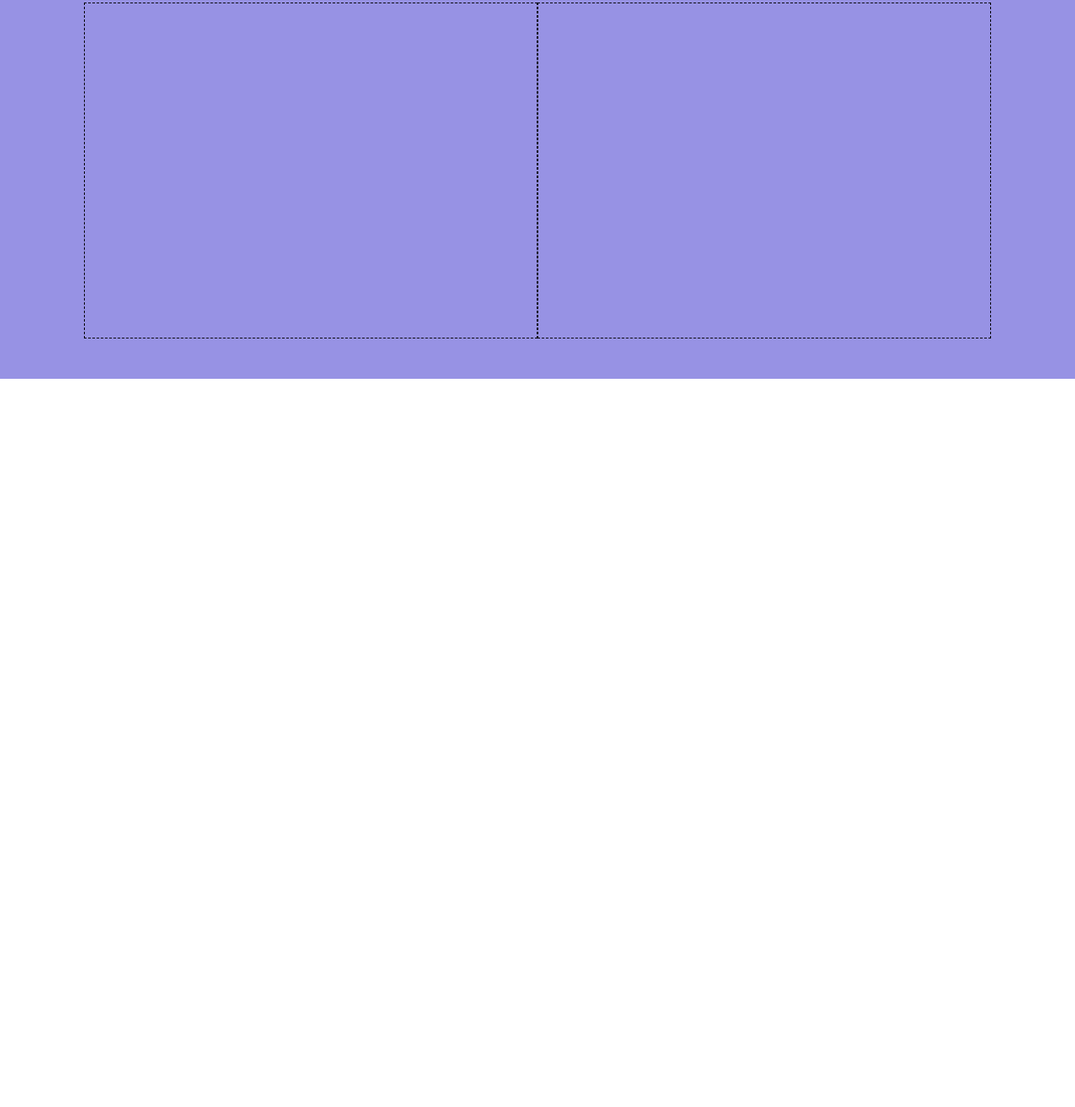
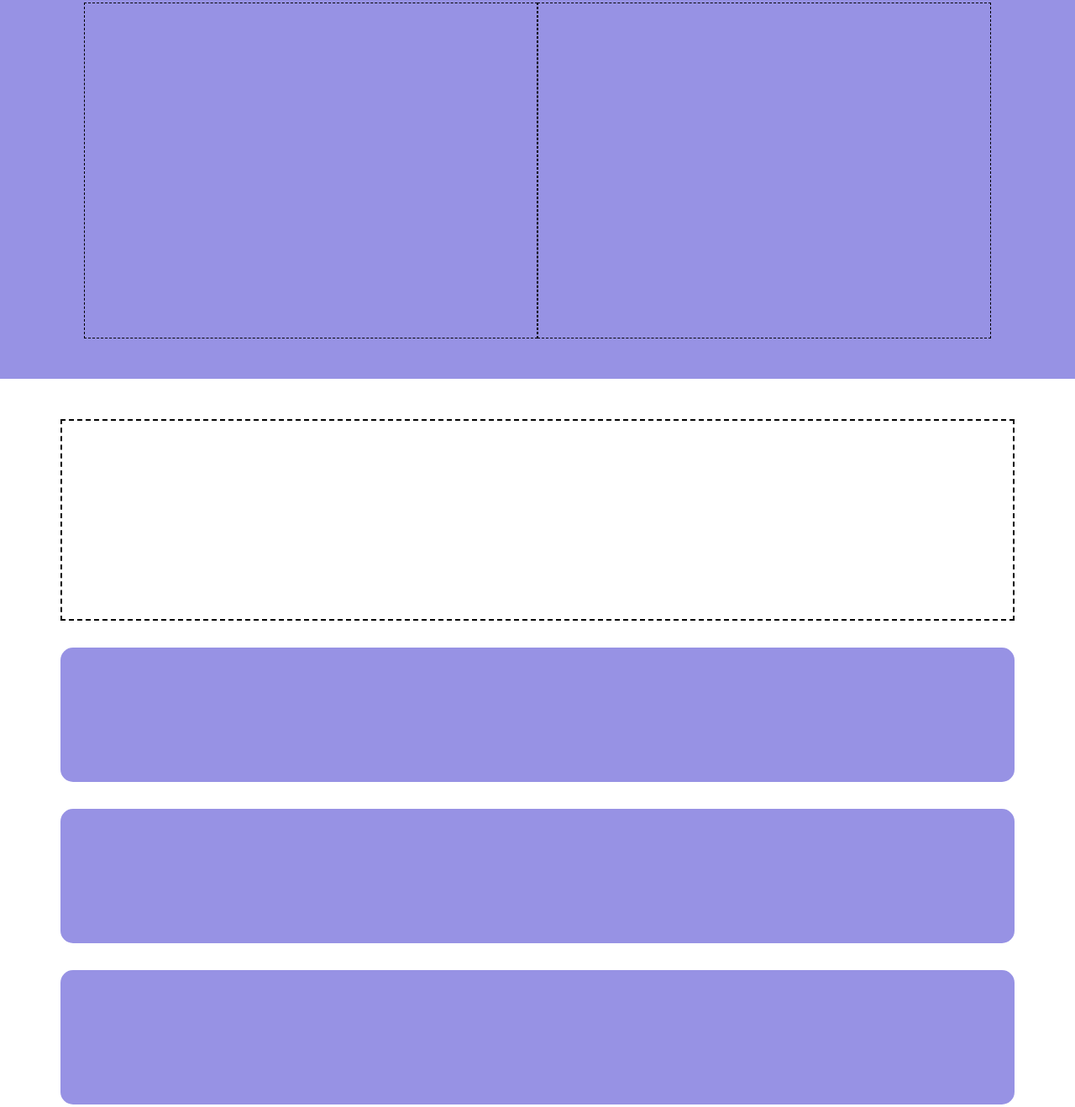
Before and after one commit to Gianmarco-Leone/htmlcss-responsive-layout, a plain HTML site: page index.html in a window 1280 px wide. Shown: the part 689-2007 px from the top of the page at 84% size. Before the commit the page ends 1140 px from the top, so only its background shows below. Drawn offline with Linux system fonts and the light colour scheme.

Commit message:
add section 3

```diff
--- a/css/style.css
+++ b/css/style.css
@@ -44,3 +44,22 @@ header .nav-col {
 .purple .col {
     height: 25rem;
 }
+
+/* SEZIONE 3 */
+.testimonials {
+    padding: 3rem 0;
+}
+
+.testimonials .text-center {
+    /* debug */
+    border: 2px dashed black;
+    height: 15rem;
+}
+
+.testimonials .box {
+    background-color: #9792E4;
+    border-radius: 15px;
+    margin: 2rem 0;
+    /* debug */
+    height: 10rem;
+}
--- a/index.html
+++ b/index.html
@@ -29,7 +29,7 @@
 	<!-- INIZIO MAIN -->
 	<main>
 
-		<!-- INIZIO PRIMA SEZIONE -->
+		<!-- INIZIO PRIMA SEZIONE - INTRODUCTION -->
 		<section class="introduction">
 			<div class="container row">
 				<div class="main card">
@@ -52,7 +52,7 @@
 		</section>
 		<!-- FINE PRIMA SEZIONE -->
 
-		<!-- INIZIO SECONDA SEZIONE -->
+		<!-- INIZIO SECONDA SEZIONE - PURPLE -->
 		<section class="purple">
 			<div class="small-container row">
 				<div class="col"></div>
@@ -60,6 +60,17 @@
 			</div>
 		</section>
 		<!-- FINE SECONDA SEZIONE -->
+
+		<!-- INIZIO TERZA SEZIONE - TESTIMONIALS -->
+		<section class="testimonials">
+			<div class="container">
+				<div class="text-center"></div>
+				<div class="box"></div>
+				<div class="box"></div>
+				<div class="box"></div>
+			</div>
+		</section>
+		<!-- FINE TERZA SEZIONE -->
 
 	</main>
 	<!-- FINE MAIN -->
```
